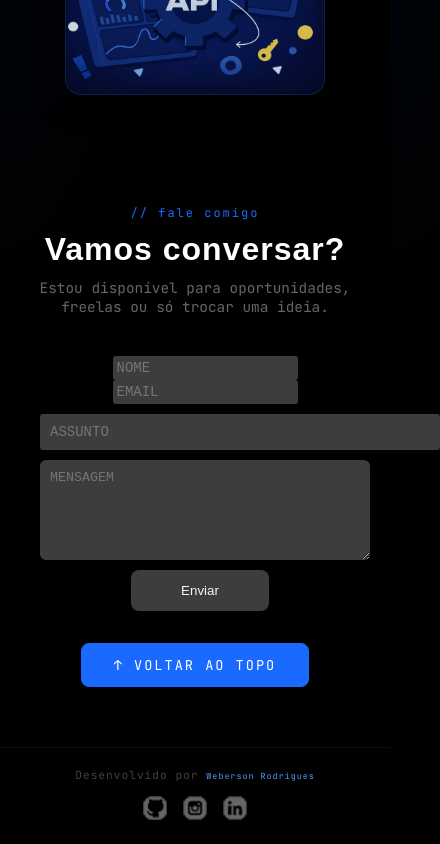
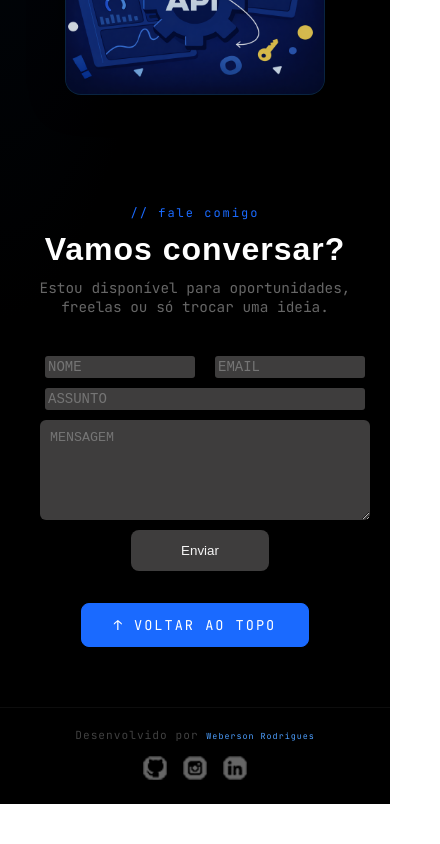
Before and after one commit to WebersonRodrigues7/portfolio, a Next.js app: page / in a window 390 px wide. Shown: the part 2382-3226 px from the top of the page, 440 px wide, since content can reach past the window. After the commit the page ends 3186 px from the top, so only its background shows below. Built offline with nearby package versions, Linux system fonts and the light colour scheme.

Commit message:
fix media quey

```diff
--- a/app/page.module.css
+++ b/app/page.module.css
@@ -470,6 +470,22 @@
   cursor: pointer;
 }
 
+@media (max-width: 465px) {
+   .form .contactsform input {
+    padding: 3px;
+    width: 150px;
+   }
+
+  .form .contactsform .inputAssunto {
+    width: 320px;
+    padding: 3px;
+  }
+
+
+
+
+}
+
 /* Media Queries */
 @media (max-width: 700px) {
   .name {
@@ -507,8 +523,13 @@
   justify-content: center;
 }
 
-.form .contactsform input {
-  padding: 4px;
+
+
+.mensagem {
+
+  width: 400px;
+  height: 100px;
+
 }
 
 
--- a/app/page.tsx
+++ b/app/page.tsx
@@ -185,6 +185,9 @@ export default function Home() {
 
         </section>
       </main>
+      <div>
+
+      </div>
 
       <section id="contato" className={Style.contato}>
         <p className={Style.contatoLabel}>// fale comigo</p>
```
